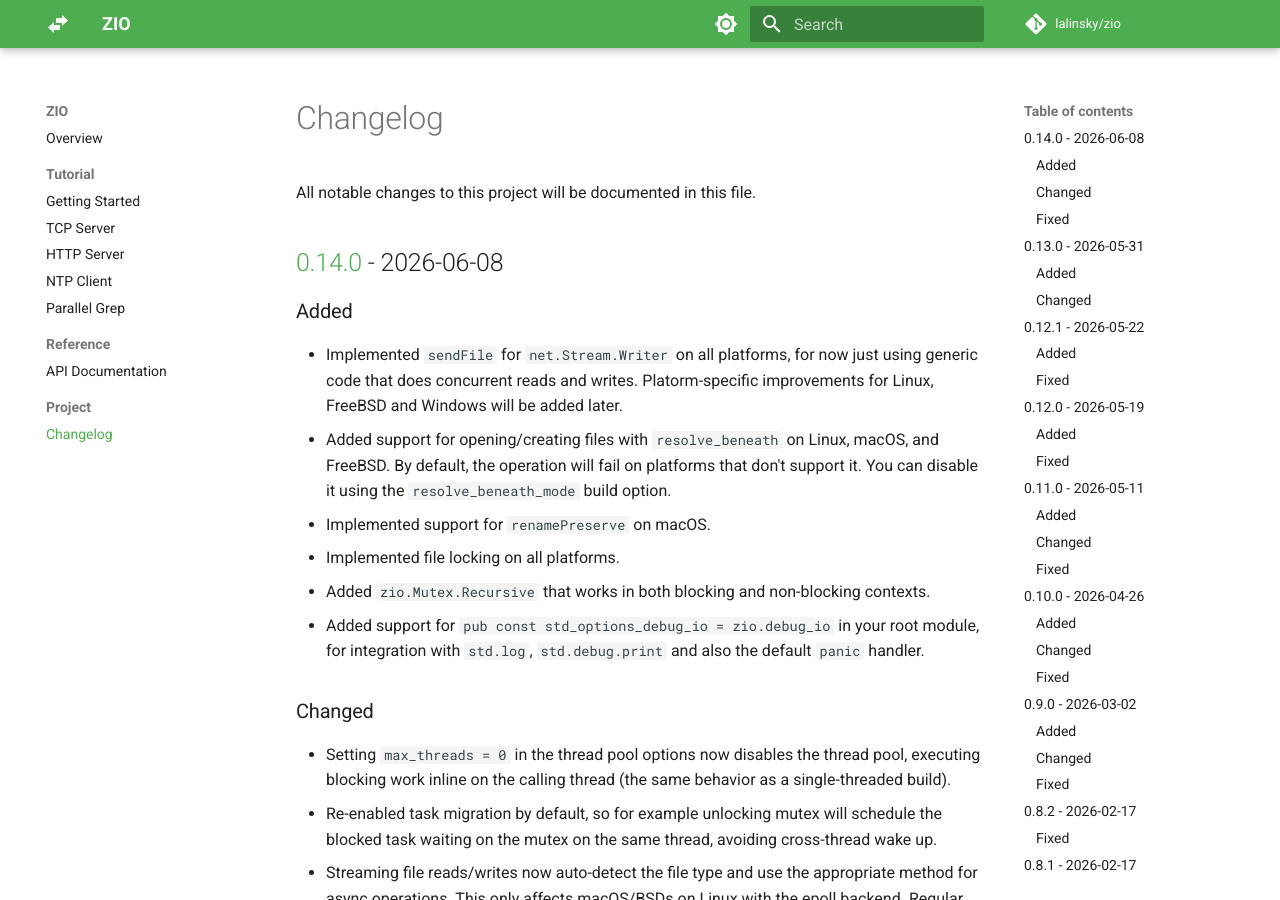
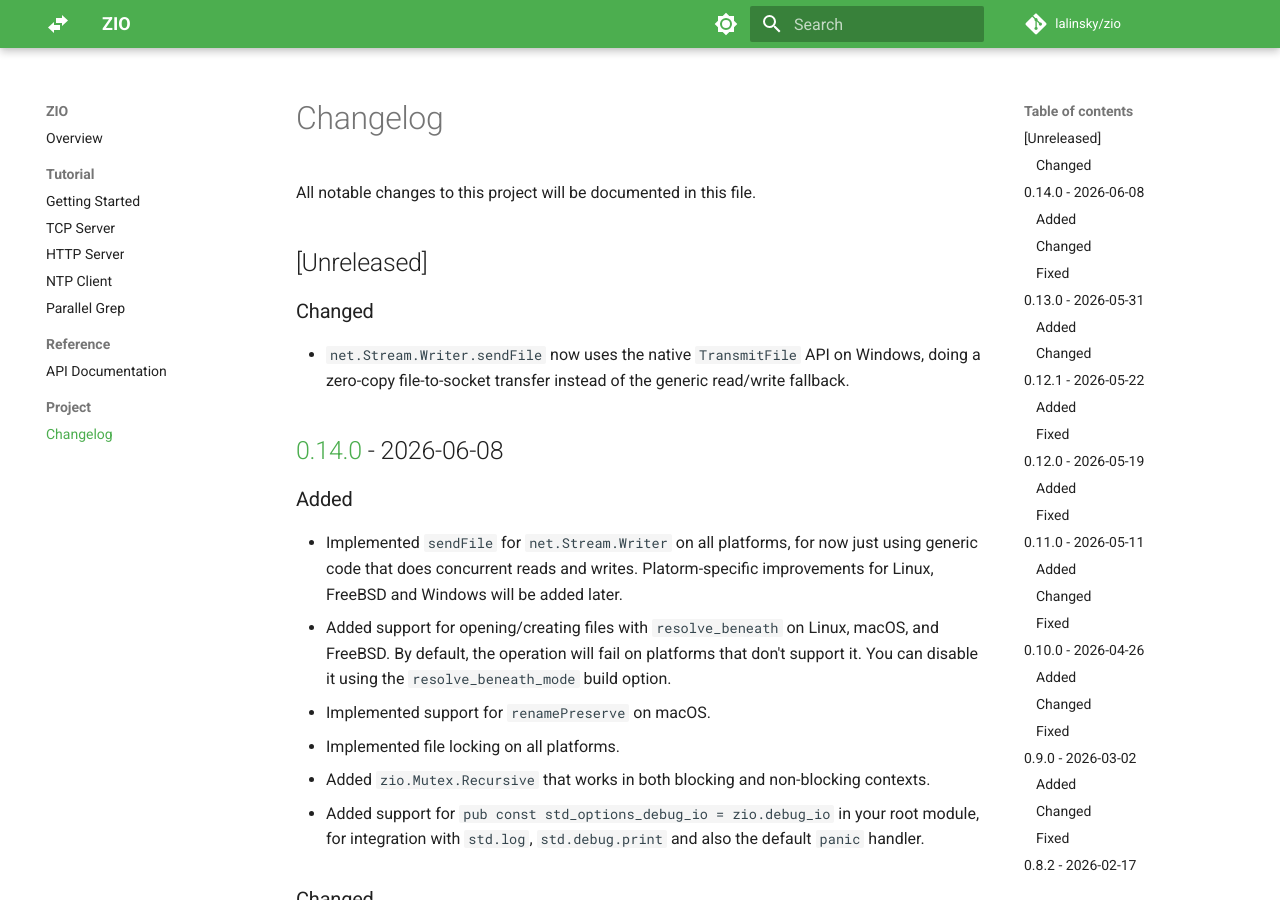
Before and after one commit to lalinsky/zio, an MkDocs documentation site: the page built from docs/changelog.md, in a window 1280 px wide and 900 px high. Built offline with MkDocs 1.6.1 and Material for MkDocs 9.7.7, drawn with Linux system fonts in a browser that asks for light colours; comment, search, counter and statistics services are not loaded.

Commit message:
ev/iocp: native NetSendFile via TransmitFile (#482)
* ev/iocp: native NetSendFile via TransmitFile

Implement the IOCP fast path for ev.NetSendFile using the Winsock
TransmitFile extension, replacing the generic read/write fallback on
Windows with a zero-copy file-to-socket transfer.

The extension is loaded once per SharedState. submitNetSendFile queries
the file size up front and clamps the request to
min(remaining, fileSize - offset, 2147483646) since TransmitFile has no
short-write semantics and fails past EOF. Transfers larger than the
~2GB per-call cap re-arm another chunk from the completion handler,
advancing the file offset. Cancellation routes through CancelIoEx, whose
OPERATION_ABORTED result already maps to Canceled.

Closes #471

* ev/iocp: check cancel_state before re-arming TransmitFile chunk

When a TransmitFile chunk completes and left > 0, the handler was
unconditionally re-arming the next chunk. If cancel() ran between the
chunk completing and the re-arm, CancelIoEx returns NOT_FOUND (the
chunk already completed), the re-arm issues a fresh OVERLAPPED, and
the cancel is lost — the transfer continues to completion despite the
cancellation request.

Fix: check c.cancel_state.requested before calling armNetSendFile, the
same pattern used by process_wait. If cancellation was requested and
there are still bytes remaining, complete with error.Canceled instead
of re-arming.

```diff
--- a/docs/changelog.md
+++ b/docs/changelog.md
@@ -1,6 +1,13 @@
 # Changelog
 
 All notable changes to this project will be documented in this file.
+
+## [Unreleased]
+
+### Changed
+
+- `net.Stream.Writer.sendFile` now uses the native `TransmitFile` API on Windows,
+  doing a zero-copy file-to-socket transfer instead of the generic read/write fallback.
 
 ## [0.14.0] - 2026-06-08
 
```
Also changed, not shown: 1 other file.
